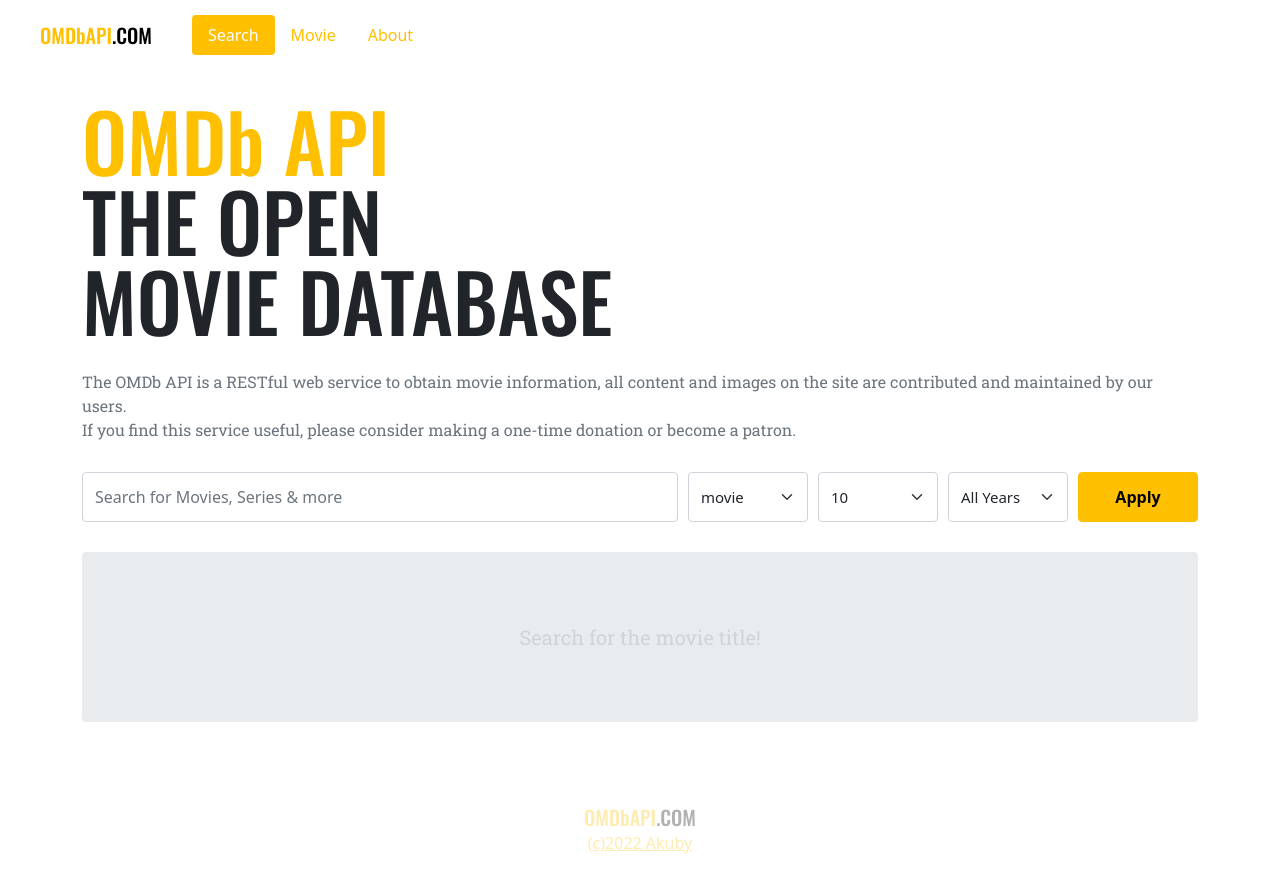
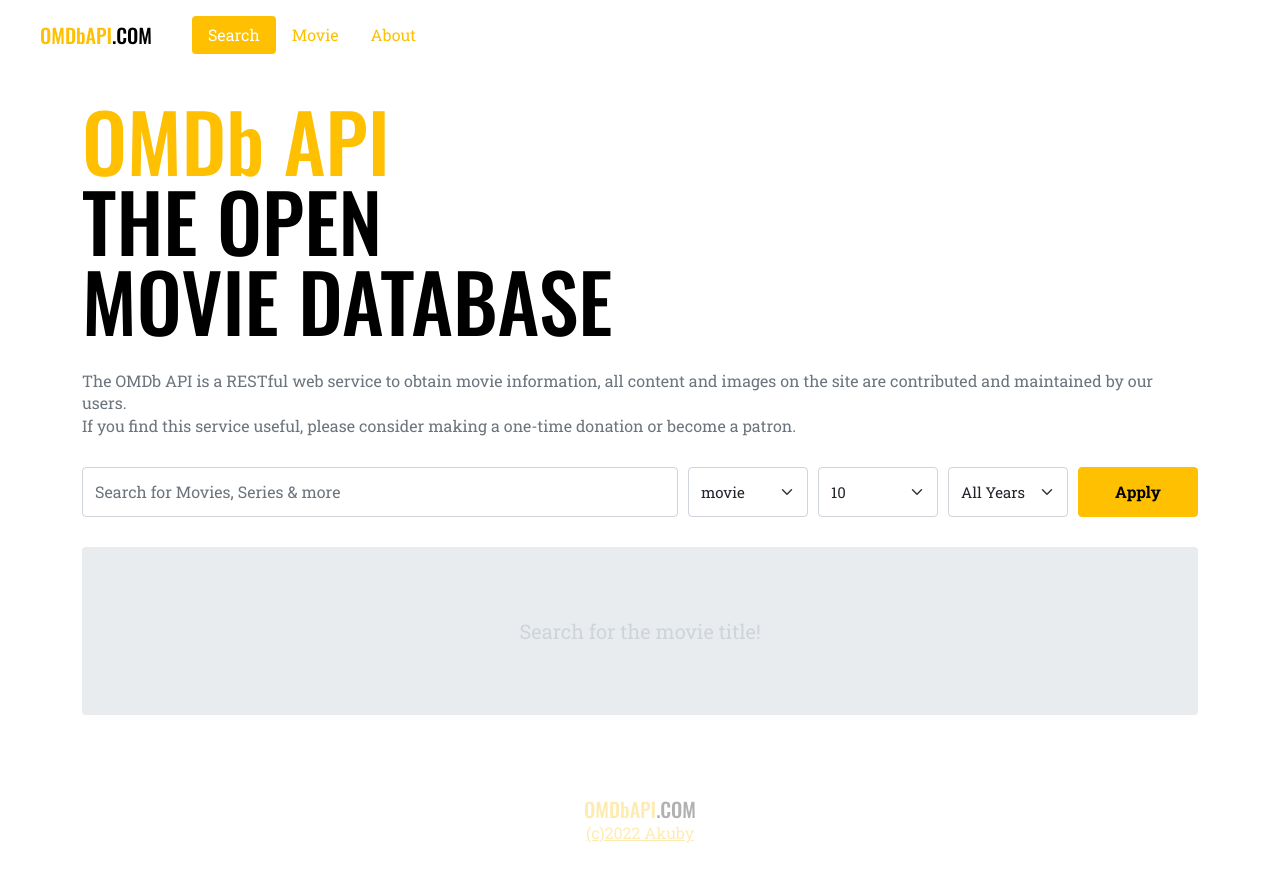
Before and after one commit to Akuby/OMDb-app-by-vue3, a Vue app: page /#/ in a window 1280 px wide. Shown: the top 892 px of the page. Built offline with nearby package versions, Linux system fonts and the light colour scheme.

Commit message:
auto importing scss

```diff
--- a/src/App.vue
+++ b/src/App.vue
@@ -14,8 +14,3 @@
   }
 }
 </script>
-
-<style lang="scss">
-@import "~/scss/main";
-
-</style>
--- a/src/components/Footer.vue
+++ b/src/components/Footer.vue
@@ -17,7 +17,6 @@
 </script>
 
 <style lang="scss" scoped>
-@import "~/scss/main";
 footer{
   padding: 70px 0;
   text-align: center;
--- a/src/components/Header.vue
+++ b/src/components/Header.vue
@@ -71,7 +71,6 @@
 </script>
 
 <style lang="scss" scoped>
-@import "~/scss/main";
   header {
     height: 70px;
     padding: 0 40px;
--- a/src/components/Headline.vue
+++ b/src/components/Headline.vue
@@ -32,7 +32,6 @@
 
 
 <style lang="scss" scoped>
-  @import "~/scss/main";
   @keyframes myOrbit {
     from { transform: rotate(0deg) translateX(150px) rotate(0deg); }
     to   { transform: rotate(360deg) translateX(150px) rotate(-360deg); }
--- a/src/components/Logo.vue
+++ b/src/components/Logo.vue
@@ -5,7 +5,6 @@
 </template>
 
 <style lang="scss" scoped>
-@import "~/scss/main";
 .logo{
   text-decoration: none;
   font-family: "Oswald", sans-serif;
--- a/src/components/MovieItem.vue
+++ b/src/components/MovieItem.vue
@@ -54,7 +54,6 @@
 </script>
 
 <style lang="scss" scoped>
-@import "~/scss/main";
 .movie{
   $width : 200px;
   width: $width;
--- a/src/components/MovieList.vue
+++ b/src/components/MovieList.vue
@@ -36,7 +36,6 @@
 </script>
 
 <style lang="scss" scoped>
-  @import "~/scss/main";
 
   .container {
     margin-top: 30px;
--- a/src/components/Search.vue
+++ b/src/components/Search.vue
@@ -79,7 +79,6 @@
 </script>
 
 <style lang="scss" scoped>
-@import "~/scss/main";
 .container {
   display: flex;
   > * {
--- a/src/routes/About.vue
+++ b/src/routes/About.vue
@@ -47,7 +47,6 @@
 </script>
 
 <style lang="scss" scoped>
-@import "~/scss/main";
 .about{
   padding-top: 50px;
   text-align: center;
--- a/src/routes/Movie.vue
+++ b/src/routes/Movie.vue
@@ -100,7 +100,6 @@
 </script>
 
 <style lang="scss" scoped>
-@import "~/scss/main";
 @keyframes shimmer {
   0% { background-position: -700px 0; }
   100% { background-position: 700px 0; }
--- a/webpack.config.js
+++ b/webpack.config.js
@@ -1,5 +1,8 @@
 // 현재 프로젝트에서 모듈 경로를 찾을 수 있도록 지정.
 // 특히 Windows에서 발생하는 오류 해결을 위한 코드.
+
+const loader = require("sass-loader")
+
 // 이 코드가 없어도 잘 동작하는 경우 필요치 않음.
 const _require = id => require(require.resolve(id, { paths: [require.main.path] }))
 
@@ -46,7 +49,12 @@
           'style-loader',
           'css-loader',
           'postcss-loader',
-          'sass-loader'
+          {
+            loader : 'sass-loader',
+            options : {
+              additionalData : '@import "~/scss/main";'
+            }
+          }
         ]
       },
       {
```
